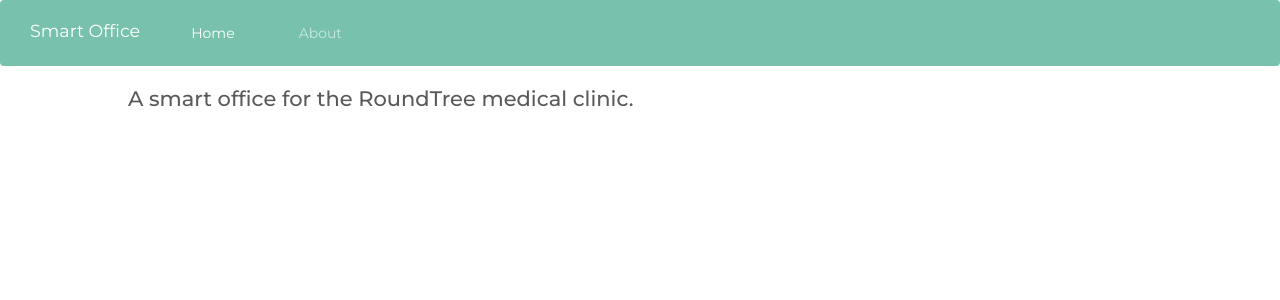
After one commit to IvanCMC37/SmartOfficeIoT2018, a Flask app: page /about in a window 1280 px wide. The commit adds this page. Shown: the top 300 px of the page. Run offline with Flask 2, Linux system fonts and the light colour scheme; parts of the project's set-up code (start-up, migrations or seed data) failed here and were passed over; some libraries are stand-ins or nearby versions.

Commit message:
added page routes, datetime format

```diff
--- a/app.py
+++ b/app.py
@@ -32,6 +32,11 @@ APP.register_blueprint(c_mod, url_prefix="/api")
 @APP.route("/")
 def homepage():
     return render_template('home.html', title='Home')
+
+
+@APP.route("/about")
+def aboutpage():
+    return render_template('about.html', title='About')
 
 
 @APP.route("/doctor", methods=['GET', 'POST'])
@@ -92,7 +97,10 @@ def patient_appointments():
         start_datetime = form.start_datetime.data
         end_datetime = form.end_datetime.data
 
-        pat_id = request.form['pat_id']
+        if request.form['pat_id']:
+            pat_id = request.form['pat_id']
+        else:
+            pat_id = 1
         print(pat_id)
         title = form.title.data
         d_id = request.form['select_doctor']
--- a/forms.py
+++ b/forms.py
@@ -1,6 +1,5 @@
-from wtforms import Form, TextField, validators, StringField, SelectField
+from wtforms import Form, TextField, validators, StringField, SelectField, DateField
 from flask_wtf import FlaskForm
-from wtforms.fields.html5 import DateField
 
 
 class AppointmentForm(FlaskForm):
--- a/static/styles/css/custom.css
+++ b/static/styles/css/custom.css
@@ -15,7 +15,7 @@ html {
 }
 
 .extra-bottom-margin {
-    margin-bottom: 20px;
+    margin-bottom: 10px;
     margin-right: 25px;
 }
 
--- /dev/null
+++ b/templates/about.html
@@ -0,0 +1,5 @@
+{% extends 'layout.html' %}
+
+{% block content %}
+<h4>A smart office for the RoundTree medical clinic.</h4>
+{% endblock content %}
--- a/templates/layout.html
+++ b/templates/layout.html
@@ -18,7 +18,7 @@
         <script type="text/javascript" src="https://stackpath.bootstrapcdn.com/bootstrap/4.1.3/js/bootstrap.min.js"></script>
 
         <nav class="navbar navbar-expand-lg navbar-dark bg-primary">
-        <a class="navbar-brand text-large extra-top-padding" href="#">Smart Office</a>
+        <a class="navbar-brand text-large extra-top-padding" href="{{ url_for('homepage') }}">Smart Office</a>
         <button class="navbar-toggler" type="button" data-toggle="collapse" data-target="#navbarColor01" aria-controls="navbarColor01" aria-expanded="false" aria-label="Toggle navigation">
             <span class="navbar-toggler-icon"></span>
         </button>
@@ -26,10 +26,10 @@
         <div class="collapse navbar-collapse text-large" id="navbarColor01">
             <ul class="navbar-nav mr-auto">
             <li class="nav-item active">
-                <a class="nav-link" href="#">Home<span class="sr-only">(current)</span></a>
+                <a class="nav-link" href="{{ url_for('homepage') }}">Home<span class="sr-only">(current)</span></a>
             </li>
             <li class="nav-item">
-                <a class="nav-link" href="#">About</a>
+                <a class="nav-link" href="{{ url_for('aboutpage') }}">About</a>
             </li>
             </ul>
         </div>
```
Also changed, not shown: templates/patient.html (+11 -9 lines).
